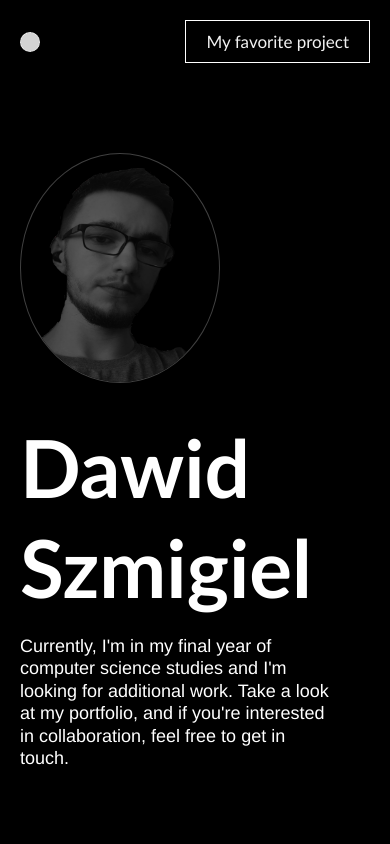
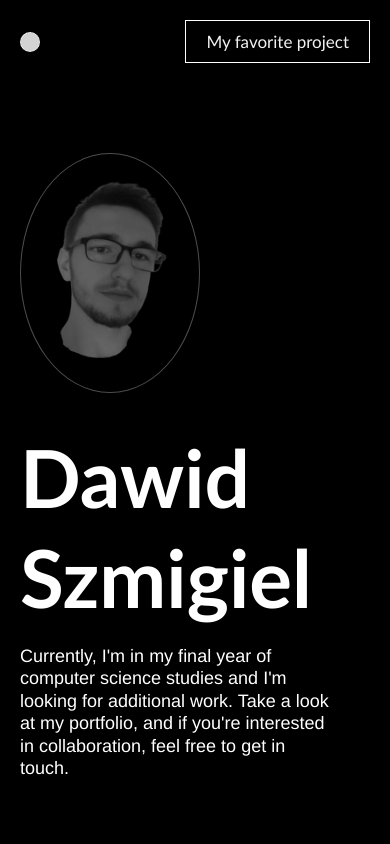
Before and after one commit to infinite223/Portfolio, a Vue app: page / in a window 390 px wide. Shown: the top 844 px of the page. Built offline with nearby package versions, Linux system fonts and the light colour scheme; some icons are missing.

Commit message:
profile photo change

```diff
--- a/src/components/HeaderSection.vue
+++ b/src/components/HeaderSection.vue
@@ -41,17 +41,27 @@
 
         img {
             position: absolute;
-            width: 37vw;
+
             z-index: 1;
-            right: 0;
-            bottom: 0px;
-            opacity: .5;
+            right: 10px;
+            bottom: calc((100vh / 2) - 230px);
+            opacity: .6;
+            border: 1px solid v-bind('theme.first');
+            height: 450px;
+            // filter: hue-rotate(102deg);
+            filter: grayscale(1);
+
+            width:330px;
+
+            border-radius: 50%;
+            padding: 20px;
+            // background-color: rgb(59, 59, 59);
 
             @media (max-width: 480px) {
                 position: relative;
-                height: 230px;
+                height: 240px;
                 border: 1px solid gray;
-                width: 200px;
+                width: 180px;
                 border-radius: 50%;
                 top: 70px;
                 left: 0px;
```
Also changed, not shown: src/assets/me.png, src/assets/me_2.png (added).
